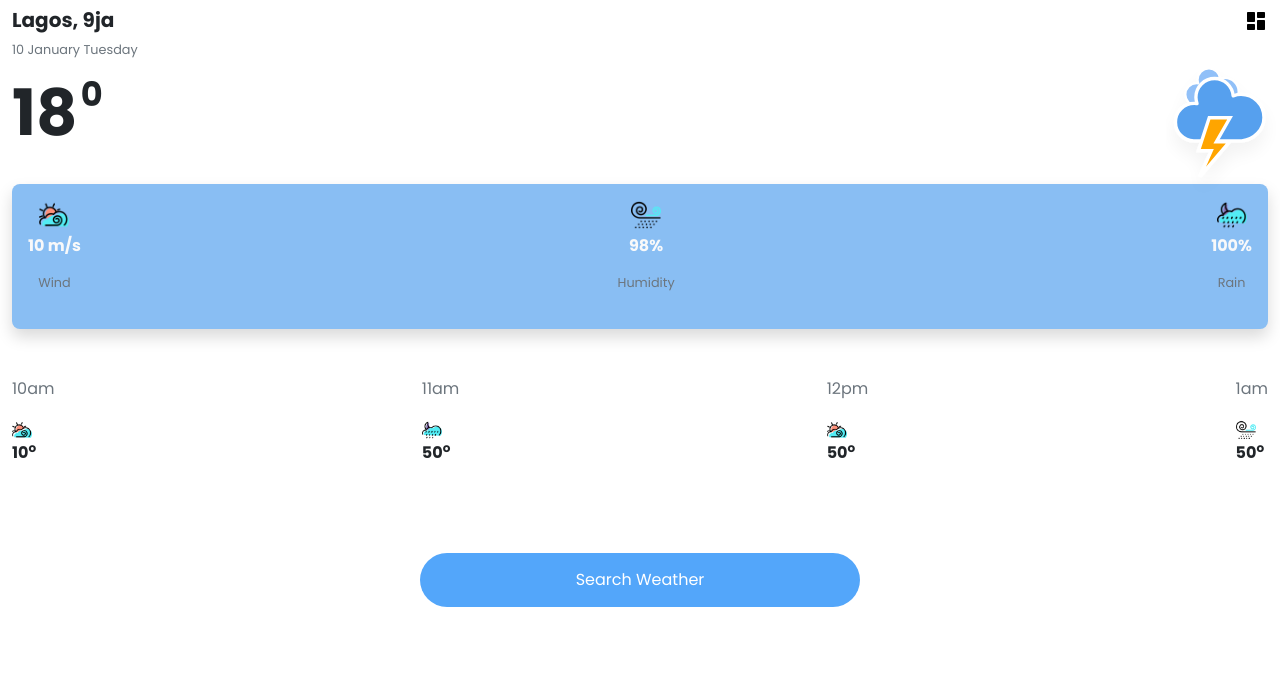
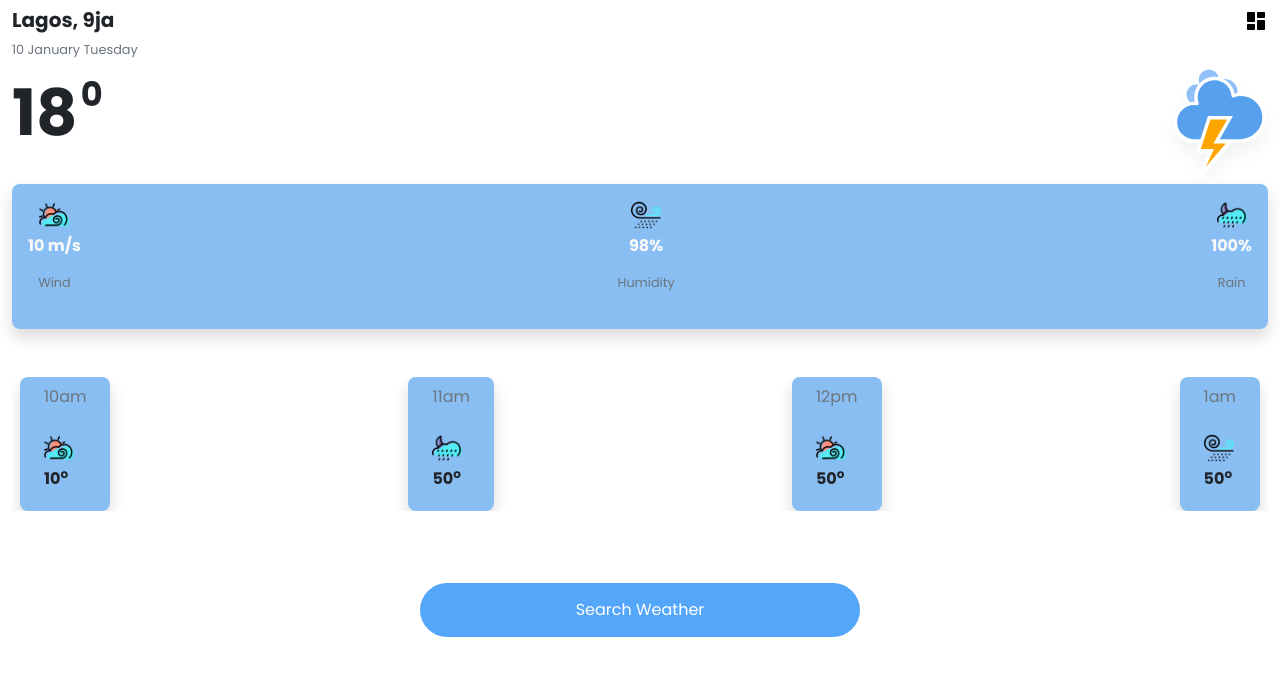
Before and after one commit to JoaoP74/react-weather, a React (Create React App) app: page /weather in a window 1280 px wide. Shown: the top 676 px of the page. Built offline with nearby package versions, Linux system fonts and the light colour scheme; no server answers.

Commit message:
Updated the future weather component

```diff
--- a/src/components/futureWeatherComponent.jsx
+++ b/src/components/futureWeatherComponent.jsx
@@ -4,13 +4,13 @@ const FutureWeatherComponent = props =>{
 
     return (
        <React.Fragment>
-            <section className="future-weather-container d-flex align-items-center justify-content-center flex-column">
+            <section className="future-weather-container d-flex align-items-center justify-content-center flex-column brand-tertiary-color px-4  rounded-3 shadow mx-2">
                 <section className="weather-wrapper">
-                    <p className="brand-text-small text-muted">{props.time}</p>
+                    <p className="brand-text-small text-muted py-2">{props.time}</p>
                     <section className="weather-icon-section">
-                            <img src ={props.icon} height={"20"} width={"20"}/>
+                            <img src ={props.icon} height={"30"} width={"30"}/>
                     </section>
-                    <p className="brand-text-small fw-bold"> {props.weatherUnit}<sup>o</sup></p>
+                    <p className="brand-text-small fw-bold py-1"> {props.weatherUnit}<sup>o</sup></p>
                 </section>
             </section>
        </React.Fragment>
--- a/src/pages/Weather.jsx
+++ b/src/pages/Weather.jsx
@@ -155,7 +155,7 @@ const WeatherApp = () =>{
 
             </section>
 
-            <section className="future-weather-forecast my-4 d-flex align-items-center justify-content-between">
+            <section className="future-weather-forecast my-4 d-flex align-items-center justify-content-between " style={{"overflowX":"scroll"}}>
                 {uiData}
             </section>
 
```
